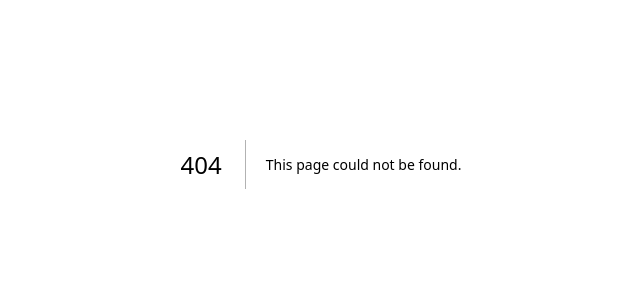
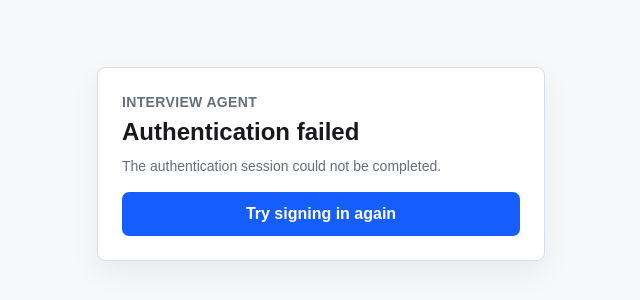
Before and after one commit to gandharv14/ai-interview, a Next.js app: page /auth/error in a window 1280 px wide. Before the commit this address had no page. Shown: the part 236-536 px from the top of the page, without its empty margins (319-959 px from the left). Built offline with nearby package versions, Linux system fonts and the light colour scheme.

Commit message:
Add Supabase environment variables and enhance error handling in AdminPage. Implement database setup notification for missing Supabase tables. Update Auth0 callback to handle errors with redirects.

```diff
--- a/app/admin/page.tsx
+++ b/app/admin/page.tsx
@@ -10,6 +10,45 @@ export default async function AdminPage() {
     redirect("/auth/login?returnTo=%2Fadmin");
   }
 
-  const interviews = await listInterviews();
+  let interviews;
+  try {
+    interviews = await listInterviews();
+  } catch (error) {
+    if (isMissingSupabaseTableError(error)) {
+      return <DatabaseSetupRequired />;
+    }
+    throw error;
+  }
+
   return <AdminDashboard initialInterviews={interviews} />;
 }
+
+function isMissingSupabaseTableError(error: unknown) {
+  return (
+    typeof error === "object" &&
+    error !== null &&
+    "code" in error &&
+    error.code === "PGRST205"
+  );
+}
+
+function DatabaseSetupRequired() {
+  return (
+    <main className="shell grid min-h-screen place-items-center py-8">
+      <section className="panel grid w-full max-w-xl gap-4 p-6">
+        <div>
+          <p className="muted text-sm font-bold uppercase tracking-wide">
+            Interview Agent
+          </p>
+          <h1 className="mt-1 text-2xl font-bold">Database setup required</h1>
+          <p className="muted mt-2 text-sm">
+            Supabase is connected, but the interview tables are not available yet.
+            Run the SQL migration in{" "}
+            <code>supabase/migrations/0001_interview_agent.sql</code>, then
+            refresh this page.
+          </p>
+        </div>
+      </section>
+    </main>
+  );
+}
--- /dev/null
+++ b/app/auth/error/page.tsx
@@ -0,0 +1,28 @@
+type Props = {
+  searchParams: Promise<Record<string, string | string[] | undefined>>;
+};
+
+export default async function AuthErrorPage({ searchParams }: Props) {
+  const params = await searchParams;
+  const message =
+    typeof params.message === "string"
+      ? params.message
+      : "The authentication session could not be completed.";
+
+  return (
+    <main className="shell grid min-h-screen place-items-center py-8">
+      <section className="panel grid w-full max-w-md gap-4 p-6">
+        <div>
+          <p className="muted text-sm font-bold uppercase tracking-wide">
+            Interview Agent
+          </p>
+          <h1 className="mt-1 text-2xl font-bold">Authentication failed</h1>
+          <p className="muted mt-2 text-sm">{message}</p>
+        </div>
+        <a className="button button-primary" href="/auth/login?returnTo=%2Fadmin">
+          Try signing in again
+        </a>
+      </section>
+    </main>
+  );
+}
--- a/lib/auth0.ts
+++ b/lib/auth0.ts
@@ -1,6 +1,21 @@
 import { Auth0Client } from "@auth0/nextjs-auth0/server";
+import { NextResponse } from "next/server";
 
 export const auth0 = new Auth0Client({
   signInReturnToPath: "/admin",
   enableAccessTokenEndpoint: false,
+  async onCallback(error, ctx) {
+    if (error) {
+      const errorUrl = new URL(
+        "/auth/error",
+        ctx.appBaseUrl ?? process.env.APP_BASE_URL ?? "http://localhost:3000",
+      );
+      errorUrl.searchParams.set("message", error.message);
+      return NextResponse.redirect(errorUrl);
+    }
+
+    const appBaseUrl =
+      ctx.appBaseUrl ?? process.env.APP_BASE_URL ?? "http://localhost:3000";
+    return NextResponse.redirect(new URL(ctx.returnTo ?? "/", appBaseUrl));
+  },
 });
--- a/playwright.config.ts
+++ b/playwright.config.ts
@@ -21,6 +21,9 @@ export default defineConfig({
     reuseExistingServer: !process.env.CI,
     env: {
       OPENAI_API_KEY: "",
+      SUPABASE_URL: "",
+      SUPABASE_ANON_KEY: "",
+      SUPABASE_SERVICE_ROLE_KEY: "",
       INVITE_SIGNING_SECRET: "test-invite-signing-secret",
       AUTH0_DOMAIN: "example.auth0.com",
       AUTH0_CLIENT_ID: "test-client-id",
```
